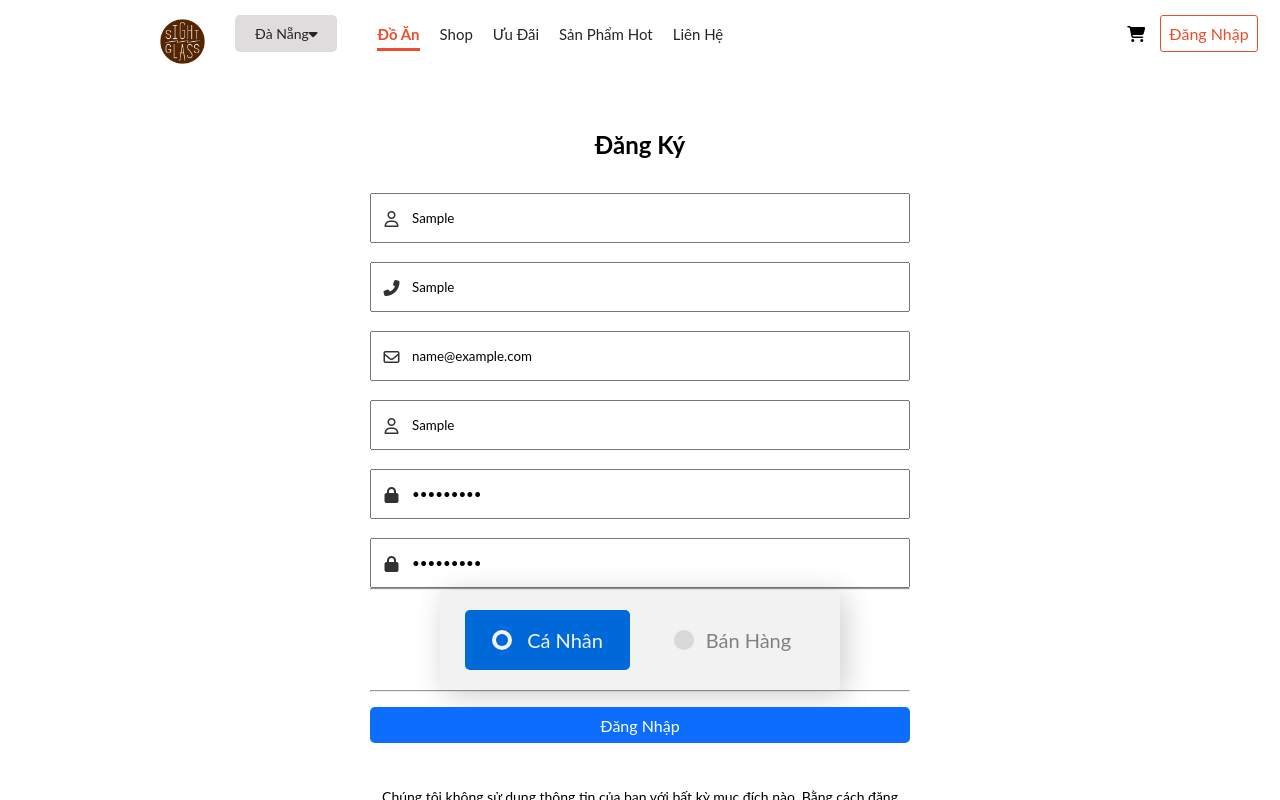
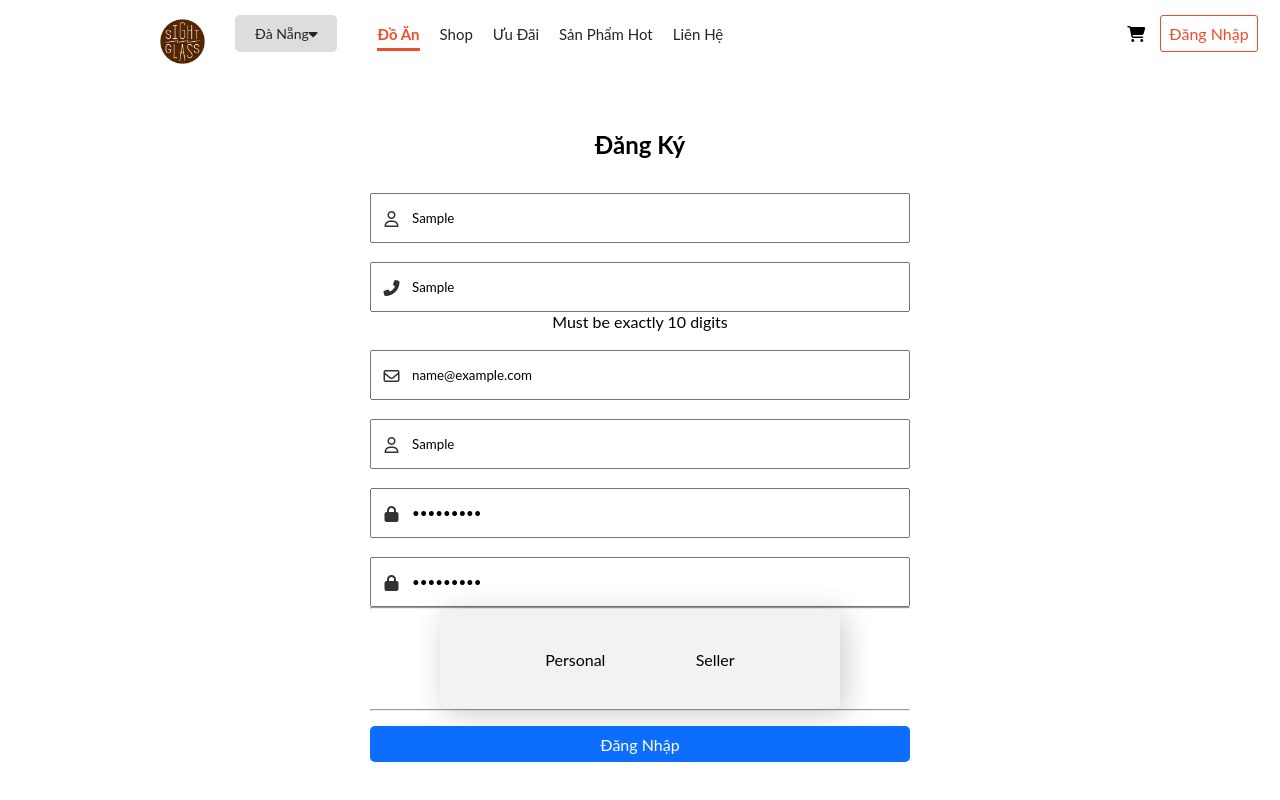
Before and after one commit to TuyenError/Front-End, a React (Create React App) app: page /Register in a window 1280 px wide. Both pictures are taken after typing "Sample", "Sample", "name@example.com", "Sample", "Sample123", "Sample123" into the empty fields and a click on the button "Đăng Nhập". Shown: the top 800 px of the page. Built offline with nearby package versions, Linux system fonts and the light colour scheme; no server answers.

Commit message:
add formik

```diff
--- a/package.json
+++ b/package.json
@@ -8,13 +8,16 @@
     "@testing-library/react": "^13.4.0",
     "@testing-library/user-event": "^13.5.0",
     "axios": "^1.4.0",
+    "formik": "^2.4.1",
     "https-browserify": "^1.0.0",
     "react": "^18.2.0",
     "react-dom": "^18.2.0",
+    "react-query": "^3.39.3",
     "react-router-dom": "^6.12.1",
     "react-scripts": "5.0.1",
     "stream-http": "^3.2.0",
-    "web-vitals": "^2.1.4"
+    "web-vitals": "^2.1.4",
+    "yup": "^1.2.0"
   },
   "scripts": {
     "start": "react-scripts start",
--- a/src/App.js
+++ b/src/App.js
@@ -1,25 +1,29 @@
-import React from 'react';
-import './App.css';
-import { BrowserRouter as Router, Route, Routes } from 'react-router-dom';
-import '@fortawesome/fontawesome-free/css/all.min.css';
-import Header from './Components/Home/Header';
-import Content from './Components/Home/Content';
-import Footer from './Components/Home/Footer';
-import Login from './Components/Login/Login';
-import Register from './Components/Register/Register';
+import React from "react";
+import "./App.css";
+import { BrowserRouter as Router, Route, Routes } from "react-router-dom";
+import "@fortawesome/fontawesome-free/css/all.min.css";
+import Header from "./Components/Home/Header";
+import Content from "./Components/Home/Content";
+import Footer from "./Components/Home/Footer";
+import Login from "./Components/Login/Login";
+import Register from "./Components/Register/Register";
+import { QueryClient, QueryClientProvider } from "react-query";
+
+const queryClient = new QueryClient();
 
 function App() {
   return (
-
+    <QueryClientProvider client={queryClient}>
       <Router>
         <Header />
         <Routes>
-        <Route path="/" element={<Content /> } />
+          <Route path="/" element={<Content />} />
           <Route path="Login" element={<Login />} />
           <Route path="Register" element={<Register />} />
         </Routes>
         <Footer />
       </Router>
+    </QueryClientProvider>
   );
 }
 
--- a/src/Components/Register/Register.js
+++ b/src/Components/Register/Register.js
@@ -1,46 +1,12 @@
-import React, { useState } from 'react';
-import { useNavigate } from 'react-router-dom';
-import axios from 'axios';
+import React, { useState } from "react";
+import { useNavigate } from "react-router-dom";
+import axios from "axios";
+import { Field, Formik } from "formik";
+import { SignupSchema } from "./schema";
+import { useMutation } from "react-query";
 
 const Register = () => {
-    const [fullName, setFullName] = useState('');
-    const [phone, setPhone] = useState('');
-    const [email, setEmail] = useState('');
-    const [username, setUsername] = useState('');
-    const [password, setPassword] = useState('');
-    const [confirmPassword, setConfirmPassword] = useState('');
-    const [selectedOption, setSelectedOption] = useState('personal');
-
   const navigate = useNavigate();
-
-    const handleRegister = async (event) => {
-        event.preventDefault();
-        try {
-            // Make an API call to register the user
-            await axios.post('/register', {
-                fullName,
-                phone,
-                email,
-                username,
-                password,
-                confirmPassword,
-                role: selectedOption === 'personal' ? 'personal' : 'seller',
-            });
-
-            // Reset the form fields
-            setFullName('');
-            setPhone('');
-            setEmail('');
-            setUsername('');
-            setPassword('');
-            setConfirmPassword('');
-
-            // Navigate to the home page
-            navigate('/');
-        } catch (error) {
-            console.log(error);
-        }
-    };
 
   return (
     <div>
@@ -48,76 +14,125 @@ const Register = () => {
         <div className="loginShoppe text-center">
           <h2 className="formLogin__title">Đăng Ký</h2>
           {/* Rest of the code... */}
-
-                    <form onSubmit={handleRegister}>
+          <Formik
+            validationSchema={SignupSchema}
+            initialValues={{
+              fullName: "",
+              phone: "",
+              email: "",
+              username: "",
+              password: "",
+              confirmPassword: "",
+              selectedOption: "personal",
+            }}
+            onSubmit={(values, actions) => {
+              //   registerMutation(values).then(() => {
+              //     actions.resetForm();
+              //   });
+            }}
+          >
+            {({
+              values,
+              handleChange,
+              handleSubmit,
+              errors,
+              touched,
+              handleBlur,
+            }) => {
+              console.log(values);
+              return (
+                <form onSubmit={handleSubmit}>
                   <div className="userNamePassword">
                     <i className="far fa-user formLogin--icon" />
                     <input
                       type="text"
+                      name="fullName"
                       placeholder="Full Name"
-                                value={fullName}
-                                onChange={(e) => setFullName(e.target.value)}
-                                required
+                      value={values.fullName}
+                      onChange={handleChange}
+                      onBlur={handleBlur}
                     />
+                    {errors.fullName && touched.fullName ? (
+                      <div>{errors.fullName}</div>
+                    ) : null}
                     <i className="fas fa-phone-alt formLogin--icon" />
                     <input
                       type="text"
+                      name="phone"
                       placeholder="Phone"
-                                value={phone}
-                                onChange={(e) => setPhone(e.target.value)}
-                                required
+                      value={values.phone}
+                      onChange={handleChange}
+                      onBlur={handleBlur}
                     />
+                    {errors.phone && touched.phone ? (
+                      <div>{errors.phone}</div>
+                    ) : null}
                     <i className="far fa-envelope formLogin--icon" />
                     <input
                       type="text"
+                      name="email"
                       placeholder="Email"
-                                value={email}
-                                onChange={(e) => setEmail(e.target.value)}
-                                required
+                      value={values.email}
+                      onChange={handleChange}
                     />
                     <i className="far fa-user formLogin--icon" />
                     <input
                       type="text"
+                      name="username"
                       placeholder="Username"
-                                value={username}
-                                onChange={(e) => setUsername(e.target.value)}
-                                required
+                      value={values.username}
+                      onChange={handleChange}
                     />
                     <i className="fas fa-lock formLogin--icon" />
                     <input
                       type="password"
+                      name="password"
                       placeholder="Password"
-                                value={password}
-                                onChange={(e) => setPassword(e.target.value)}
-                                required
+                      value={values.password}
+                      onChange={handleChange}
                     />
                     <i className="fas fa-lock formLogin--icon" />
                     <input
                       type="password"
+                      name="confirmPassword"
                       placeholder="Confirm Password"
-                                value={confirmPassword}
-                                onChange={(e) => setConfirmPassword(e.target.value)}
-                                required
+                      value={values.confirmPassword}
+                      onChange={handleChange}
                     />
                     <hr />
 
                     <div className="wrapper">
+                      <Field
+                        name="selectedOption"
+                        render={({ field }) => (
+                          <>
+                            <div className="radio-item">
                               <input
+                                {...field}
+                                id="personal"
+                                value="personal"
+                                checked={field.value === "personal"}
+                                name="selectedOption"
                                 type="radio"
-                                    name="select"
-                                    id="option-1"
-                                    checked={selectedOption === 'personal'}
-                                    onChange={() => setSelectedOption('personal')}
                               />
+                              <label htmlFor="personal">Personal</label>
+                            </div>
+
+                            <div className="radio-item">
                               <input
+                                {...field}
+                                id="seller"
+                                value="seller"
+                                name="selectedOption"
+                                checked={field.value === "seller"}
                                 type="radio"
-                                    name="select"
-                                    id="option-2"
-                                    checked={selectedOption === 'seller'}
-                                    onChange={() => setSelectedOption('seller')}
                               />
-
-                                <label htmlFor="option-1" className="option option-1">
+                              <label htmlFor="seller">Seller</label>
+                            </div>
+                          </>
+                        )}
+                      />
+                      {/* <label htmlFor="option-1" className="option option-1">
                         <div className="dot"></div>
                         <span>Cá Nhân</span>
                       </label>
@@ -125,7 +140,7 @@ const Register = () => {
                       <label htmlFor="option-2" className="option option-2">
                         <div className="dot"></div>
                         <span>Bán Hàng</span>
-                                </label>
+                      </label> */}
                     </div>
 
                     <hr />
@@ -137,10 +152,13 @@ const Register = () => {
                     Đăng Nhập
                   </button>
                 </form>
+              );
+            }}
+          </Formik>
 
           <p className="rules">
             Chúng tôi không sử dụng thông tin của bạn với bất kỳ mục đích nào.
-                        Bằng cách đăng nhập hoặc đăng ký, bạn đồng ý với{' '}
+            Bằng cách đăng nhập hoặc đăng ký, bạn đồng ý với{" "}
             <a href> Chính sách quy định của Foody</a>
           </p>
         </div>
--- /dev/null
+++ b/src/Components/Register/schema.js
@@ -0,0 +1,18 @@
+import * as Yup from "yup";
+
+export const SignupSchema = Yup.object().shape({
+  fullName: Yup.string()
+    .min(2, "Too Short!")
+    .max(50, "Too Long!")
+    .required("Required"),
+  email: Yup.string().email("Invalid email").required("Required"),
+  phone: Yup.string()
+    .min(10, "Must be exactly 10 digits")
+    .max(10, "Must be exactly 10 digits")
+    .required("Required"),
+  password: Yup.string().required("Password is required"),
+  confirmPassword: Yup.string().oneOf(
+    [Yup.ref("password"), null],
+    "Passwords must match"
+  ),
+});
```
Also changed, not shown: src/config/axios.js (added), 1 other file (tests, documents, lock files or other folders). Lines whose indentation alone changed are shown as unchanged.
